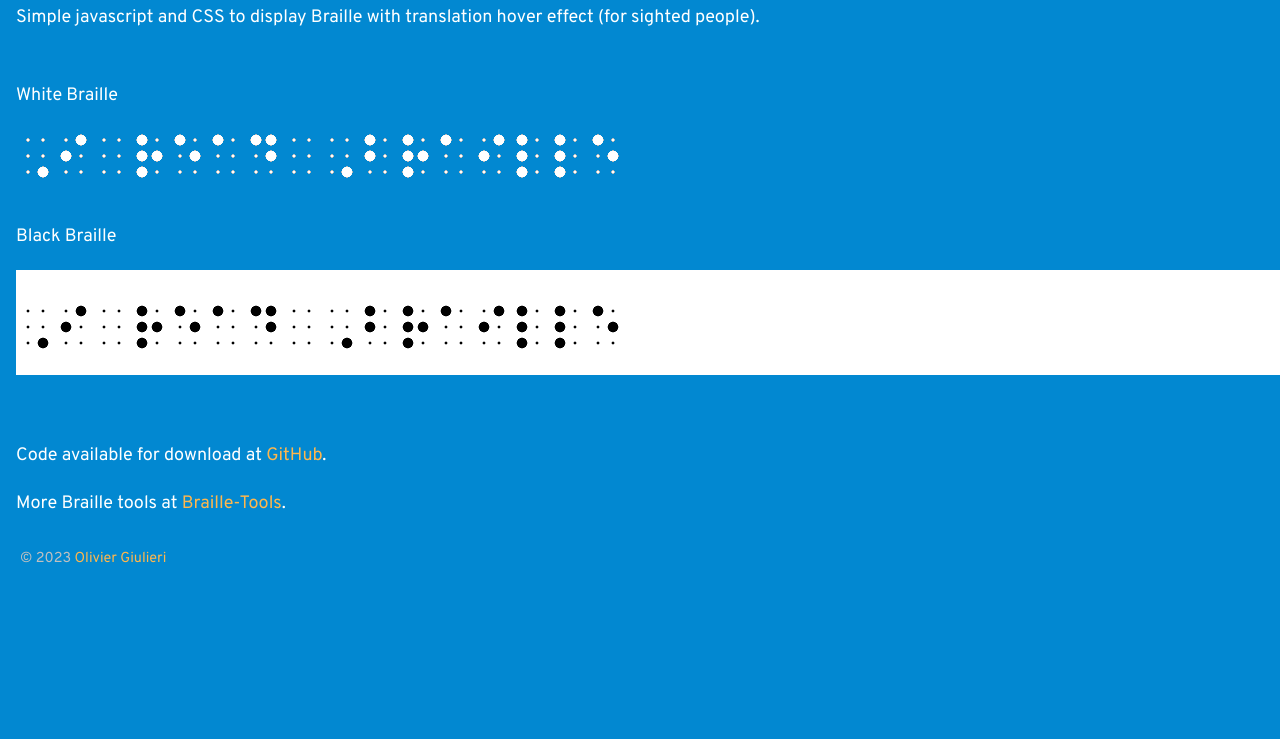
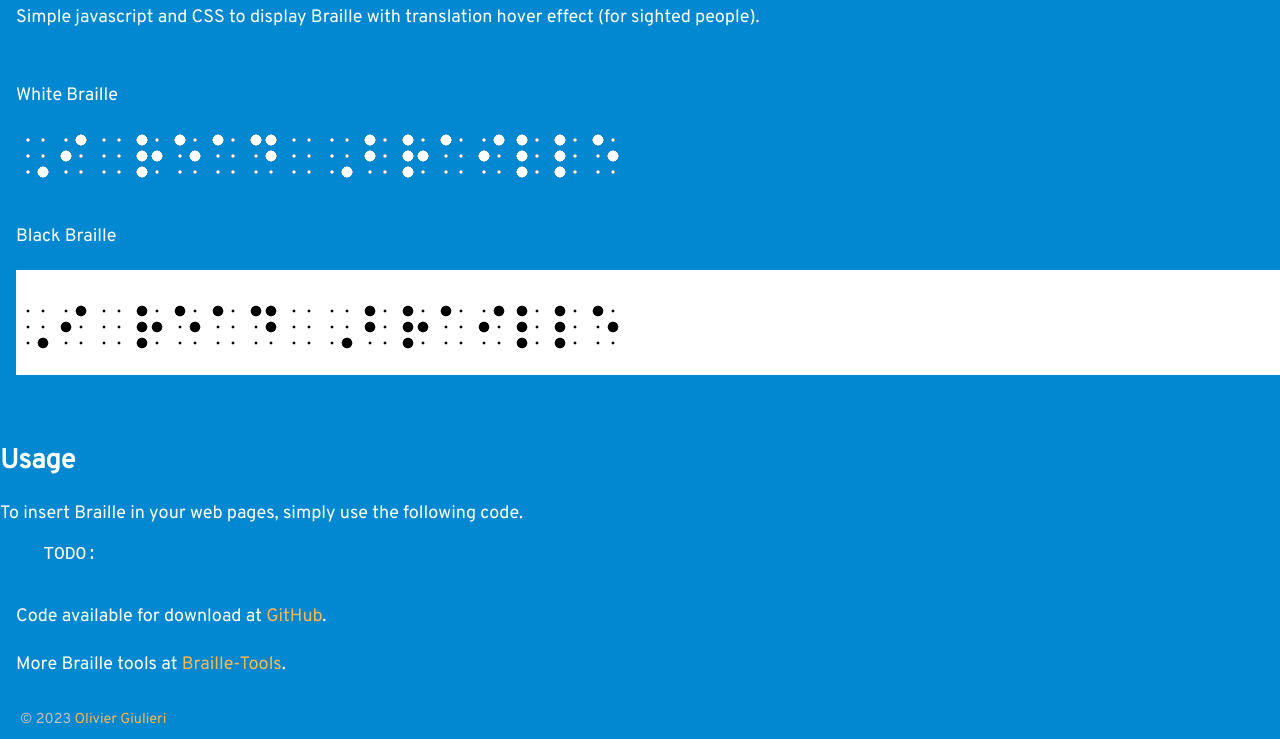
Before and after one commit to evoluteur/braille-text, a website: page index.html in a window 1280 px wide. Shown: the part 72-811 px from the top of the page. Drawn offline with Linux system fonts and the light colour scheme.

Commit message:
Meta tags.

```diff
--- a/index.html
+++ b/index.html
@@ -14,13 +14,14 @@
       gtag("config", "G-063933E3C2");
     </script>
     <title>Braille-Text</title>
+    <link rel="canonical" href="https://evoluteur.github.io/braille-text" />
     <meta charset="utf-8" />
     <meta http-equiv="X-UA-Compatible" content="IE=edge" />
     <meta name="viewport" content="width=device-width, initial-scale=1.0" />
     <meta name="theme-color" content="#bbdefb" />
     <link rel="icon" type="image/png" href="br.gif" />
+    <link href="css/demo.css" rel="stylesheet" />
     <link href="css/braille.css" rel="stylesheet" />
-    <link href="css/demo.css" rel="stylesheet" />
     <script src="js/braille.js"></script>
 
     <meta
@@ -53,6 +54,13 @@
     </script>
     <br />
     <br />
+    <h2>Usage</h2>
+    <p>To insert Braille in your web pages, simply use the following code.</p>
+    <pre>
+    TODO:
+   </pre
+    >
+
     <section>
       <p>
         Code available for download at
```
